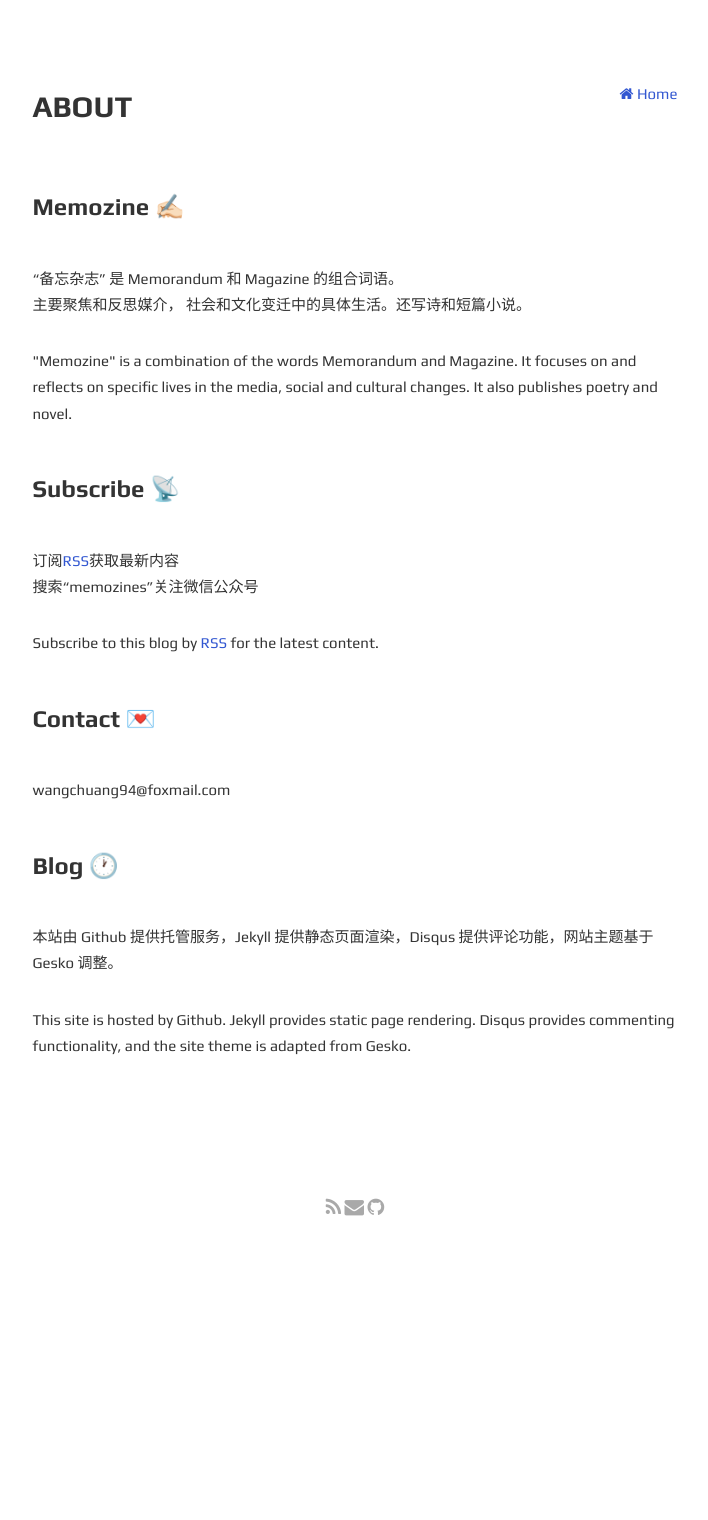
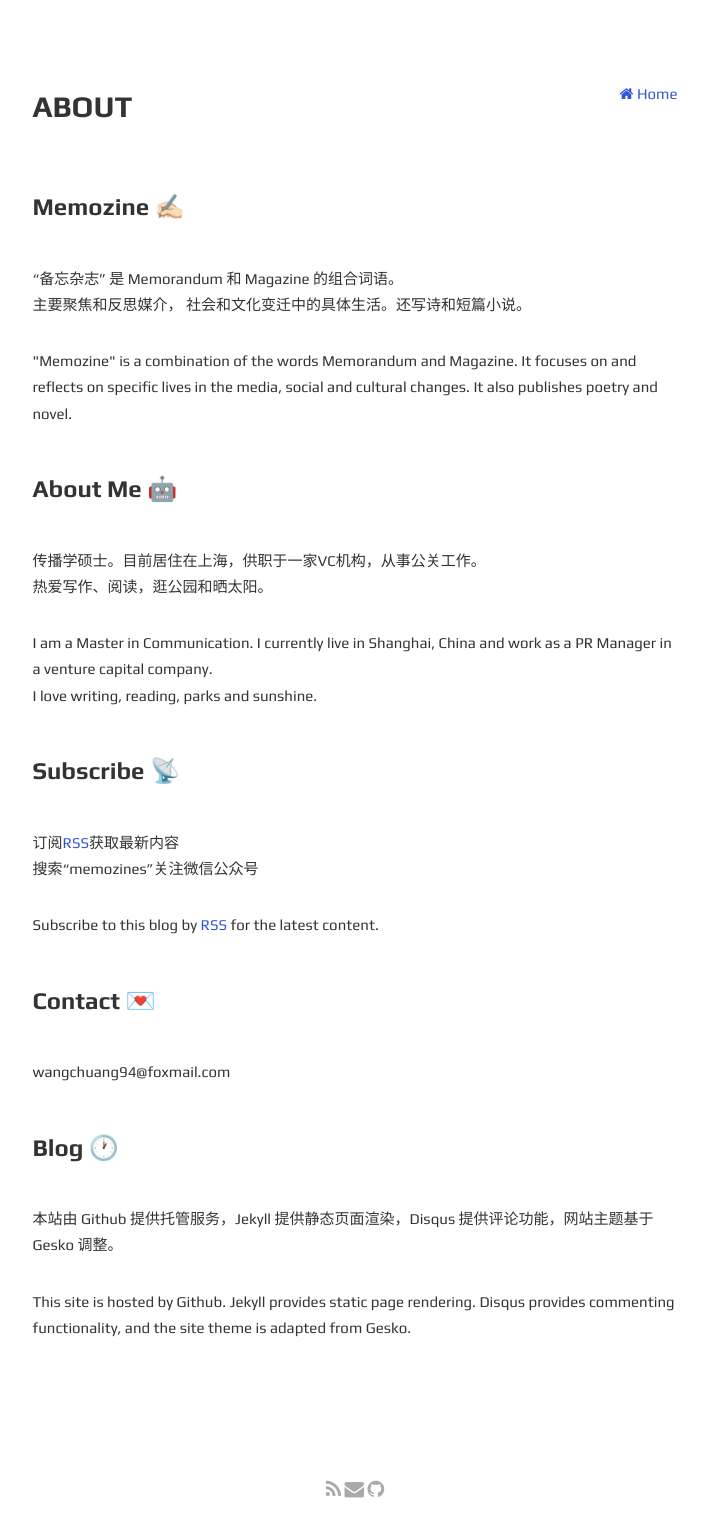
Before and after one commit to codyb1ue/codyb1ue.github.io, a Jekyll site: the page built from about.html, in a window 1280 px wide. Shown: the whole page, without its empty margins (285-993 px from the left). Built offline with Jekyll 4.4.1, drawn with Linux system fonts in a browser that asks for light colours; before the commit the page ends 1238 px from its top, so only the background shows below that.

Commit message:
Update about.html

```diff
--- a/about.html
+++ b/about.html
@@ -11,6 +11,10 @@ layout: page
 <p>“备忘杂志” 是 Memorandum 和 Magazine 的组合词语。<br>主要聚焦和反思媒介， 社会和文化变迁中的具体生活。还写诗和短篇小说。</p>
 <p>"Memozine" is a combination of the words Memorandum and Magazine. It focuses on and reflects on specific lives in the media, social and cultural changes. It also publishes poetry and novel.</p>
 <br>
+<h3>About Me 🤖</h3>
+<p>传播学硕士。目前居住在上海，供职于一家VC机构，从事公关工作。<br>热爱写作、阅读，逛公园和晒太阳。</p>
+<p>I am a Master in Communication. I currently live in Shanghai, China and work as a PR Manager in a venture capital company.<br>I love writing, reading, parks and sunshine.</p>
+<br>
 <h3>Subscribe 📡</h3>
 <p>订阅<a href="{{ site.url }}{{ site.baseurl }}/atom.xml">RSS</a>获取最新内容<br>搜索“memozines”关注微信公众号</p>
 <p>Subscribe to this blog by <a href="{{ site.url }}{{ site.baseurl }}/atom.xml">RSS</a> for the latest content.</p>
```
